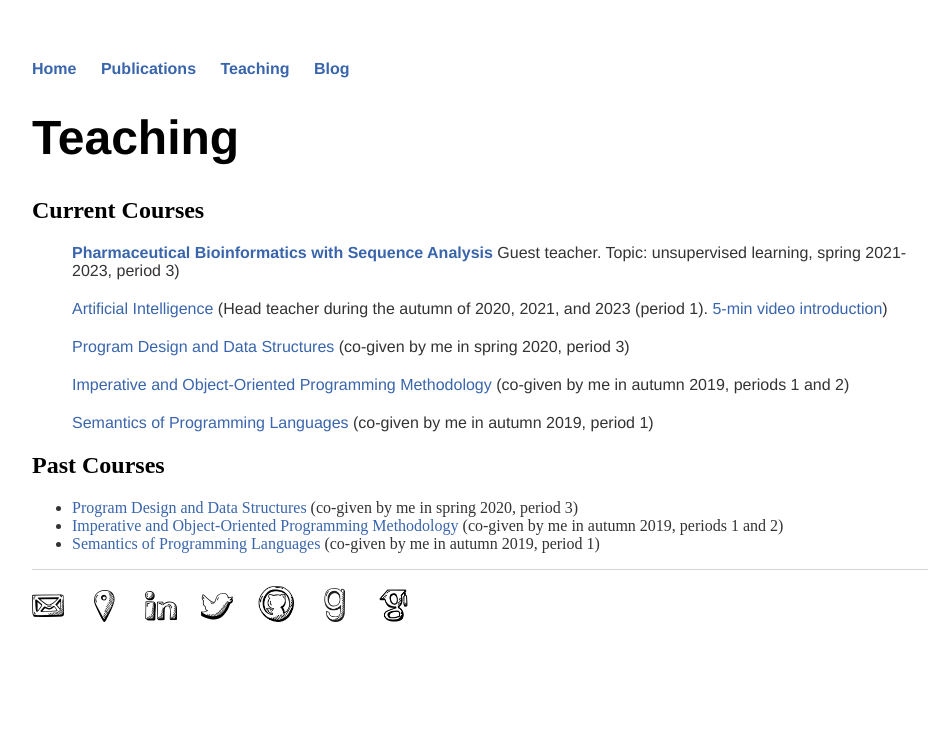
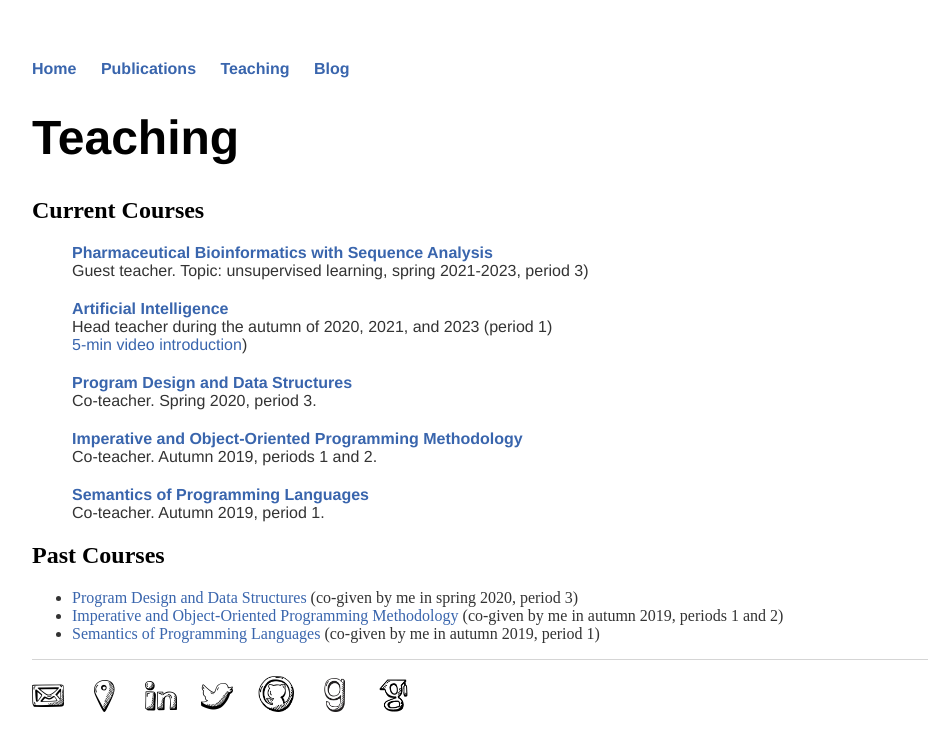
Before and after one commit to andreina-francisco/andreina-francisco.github.io, a Jekyll site: the page built from teaching/index.html, in a window 1280 px wide. Shown: the top 751 px of the page, without its empty margins (160-1089 px from the left). Built offline with Jekyll 4.4.1, drawn with Linux system fonts in a browser that asks for light colours; nearby versions of some CDN libraries; a style sheet for code colours, icons or effects is not loaded.

Commit message:
Updating teaching page

```diff
--- a/teaching/index.html
+++ b/teaching/index.html
@@ -6,22 +6,42 @@ title: Maria Andreina Francisco Rodriguez
   <h1>Teaching</h1>
 
   <h2> Current Courses </h2>
-   <ul class="courselist">
+  <ul class="courselist">
     <li class="course @">
     <span class="title"><a href="https://uu.se/en/admissions/freestanding-courses/course/?kKod=3FF276&typ=1">Pharmaceutical Bioinformatics with Sequence
-     Analysis</a></span>
-     <span class="note">Guest teacher. Topic: unsupervised learning, spring 2021-2023, period 3)</span>
-     </li>
-    <li class="course @"><a
-  href="https://www.uu.se/en/admissions/master/selma/kursplan/?kKod=1DL340">Artificial
-  Intelligence</a> (Head teacher during the autumn of 2020, 2021, and 2023
-  (period 1). <a href="https://uppsala.instructuremedia.com/embed/e82f2537-9dcc-470d-a954-0f4c8208d606">5-min video introduction</a>) </li>
+    Analysis</a></span></br>
+    <span class="note">Guest teacher. Topic: unsupervised learning, spring 2021-2023, period 3)</span>
+    </li>
 
-    <li class="course @"><a href="https://www.uu.se/en/admissions/master/selma/kursplan/?kKod=1DL201">Program Design and Data Structures</a> (co-given by me in spring 2020, period 3)</li>
+    <li class="course @">
+    <span class="title"><a href="https://www.uu.se/en/admissions/master/selma/kursplan/?kKod=1DL340">Artificial
+    Intelligence</a></span></br>
+    <span class="note"> Head teacher during the autumn of 2020, 2021,
+    and 2023 (period 1)</span></br>
+    <span class="note"><a
+    href="https://uppsala.instructuremedia.com/embed/e82f2537-9dcc-470d-a954-0f4c8208d606">5-min
+    video introduction</a>)</span>
+    </li>
 
-    <li class="course @"> <a href="https://www.uu.se/en/admissions/master/selma/kursplan/?kpid=38960&type=1">Imperative and Object-Oriented Programming Methodology</a> (co-given by me in autumn 2019, periods 1 and 2)</li>
+    <li class="course @">
+    <span class="title"><a
+    href="https://www.uu.se/en/admissions/master/selma/kursplan/?kKod=1DL201">Program
+    Design and Data Structures</a></span></br>
+    <span class="note"> Co-teacher. Spring 2020, period 3. </span>
+    </li>
 
-    <li class="course @"><a href="https://www.uu.se/en/admissions/master/selma/kursplan/?kpid=39203&type=1">Semantics of Programming Languages</a> (co-given by me in autumn 2019, period 1)</li>
+    <li class="course @">
+    <span class="title"><a
+    href="https://www.uu.se/en/admissions/master/selma/kursplan/?kpid=38960&type=1">Imperative
+    and Object-Oriented Programming Methodology</a></span></br>
+    <span class="note"> Co-teacher. Autumn 2019, periods 1 and 2. </span>
+    </li>
+
+    <li class="course @">
+    <span class="title"><a href="https://www.uu.se/en/admissions/master/selma/kursplan/?kpid=39203&type=1">Semantics
+    of Programming Languages</a></span></br>
+    <span class="note"> Co-teacher. Autumn 2019, period 1. </span>
+    </li>
 
   </ul>
 
```
Also changed, not shown: index.html (+6 -4 lines).
